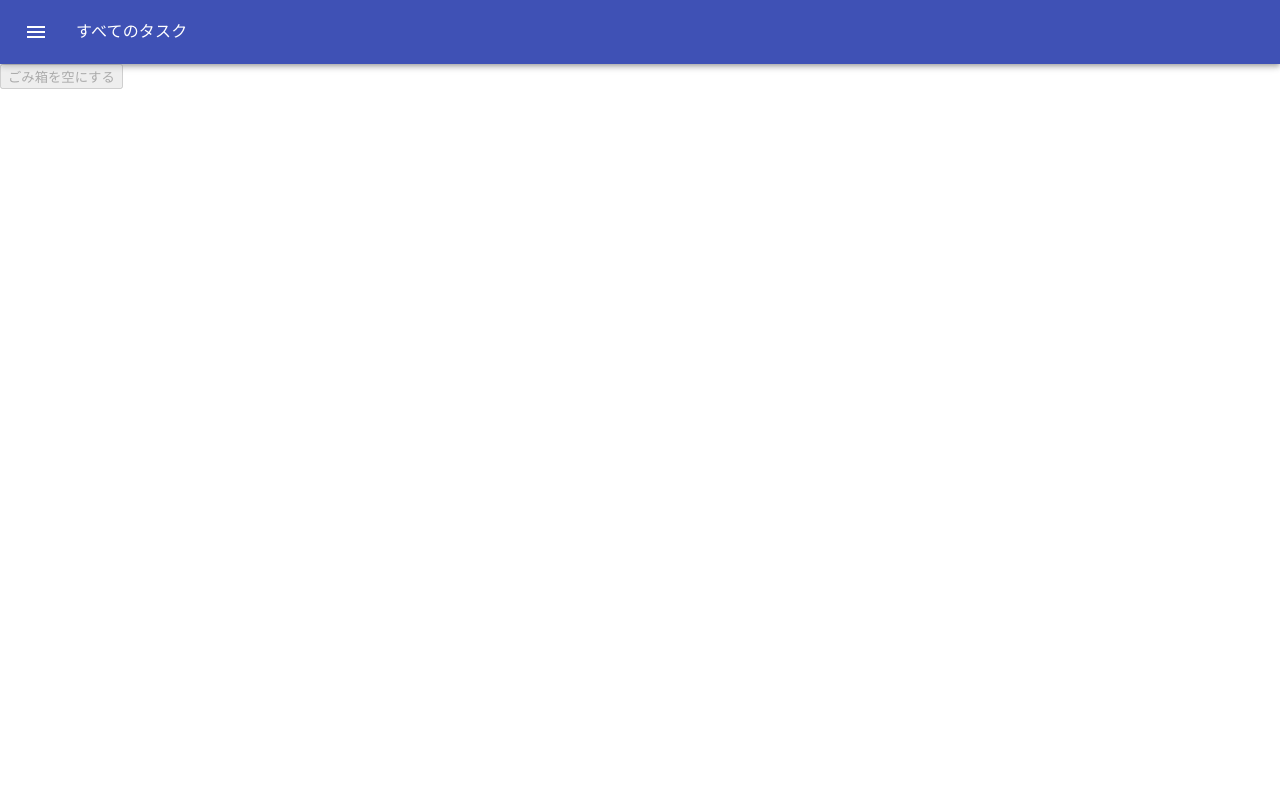
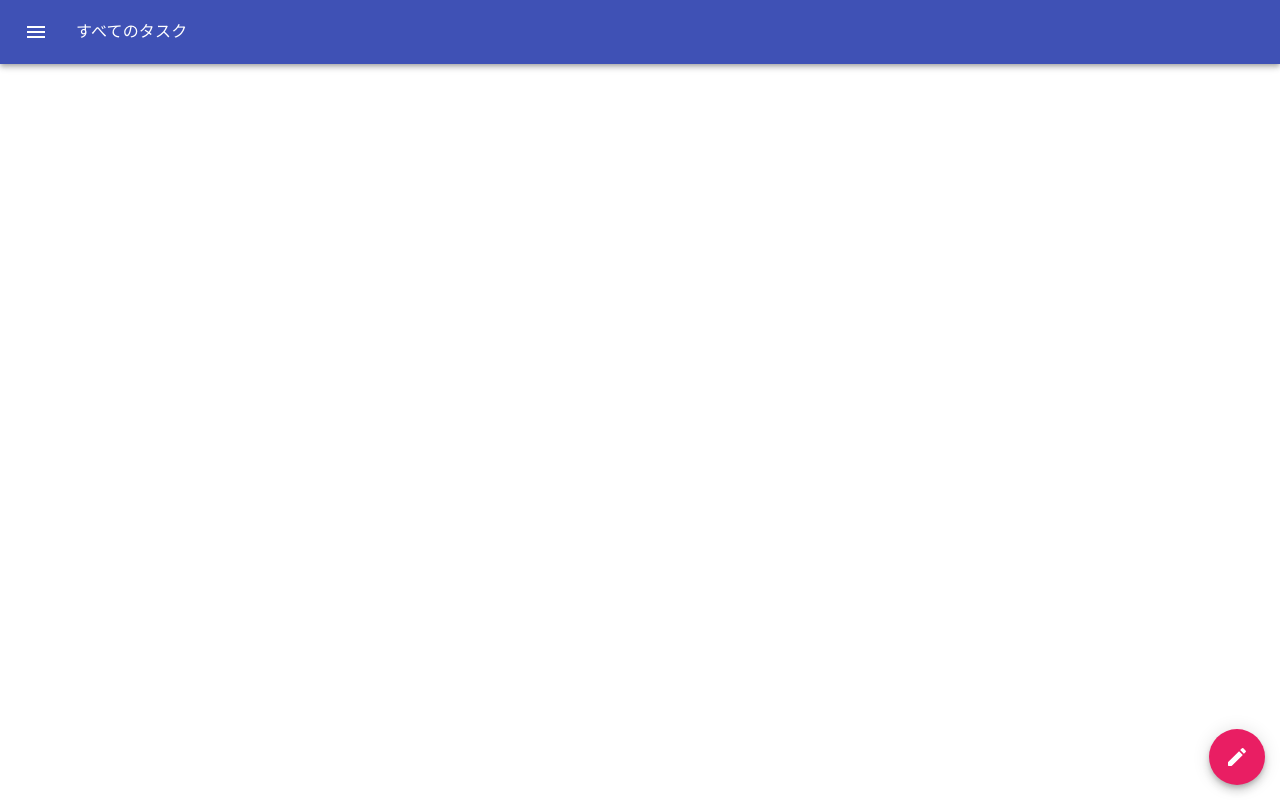
Before and after one commit to kitamuraDev/sample-todo-pwa-app, a React (Vite) app: page / in a window 1280 px wide. Built offline with nearby package versions, Linux system fonts and the light colour scheme.

Commit message:
:sparkles: ActionButtonを実装

```diff
--- /dev/null
+++ b/src/ActionButton.tsx
@@ -0,0 +1,52 @@
+/* eslint-disable react/jsx-no-useless-fragment */
+import { FC, memo } from 'react';
+
+import CreateIcon from '@mui/icons-material/CreateRounded';
+import DeleteIcon from '@mui/icons-material/DeleteRounded';
+import Fab from '@mui/material/Fab';
+import { styled } from '@mui/material/styles';
+
+const FabButton = styled(Fab)({
+  position: 'fixed',
+  right: 15,
+  bottom: 15,
+});
+
+type Props = {
+  todos: Todo[];
+  filter: Filter;
+  alertOpened: boolean;
+  formDialogOpened: boolean;
+  onToggleAlert: () => void;
+  onToggleFormDialog: () => void;
+};
+
+const ActionButton: FC<Props> = memo((props) => {
+  const removed = props.todos.filter((todo) => todo.removed).length === 0;
+
+  return (
+    <>
+      {props.filter === 'removed' ? (
+        <FabButton
+          aria-label='delete-button'
+          color='secondary'
+          onClick={props.onToggleAlert}
+          disabled={removed || props.alertOpened}
+        >
+          <DeleteIcon />
+        </FabButton>
+      ) : (
+        <FabButton
+          aria-label='add-button'
+          color='secondary'
+          onClick={props.onToggleFormDialog}
+          disabled={props.filter === 'checked' || props.formDialogOpened}
+        >
+          <CreateIcon />
+        </FabButton>
+      )}
+    </>
+  );
+});
+
+export default ActionButton;
--- a/src/App.tsx
+++ b/src/App.tsx
@@ -1,5 +1,6 @@
 import { FC, useCallback, useRef, useState } from 'react';
 
+import ActionButton from './ActionButton';
 import AlertDialog from './AlertDialog';
 import FormDialog from './FormDialog';
 import QRcode from './QRcode';
@@ -18,10 +19,7 @@ const App: FC = () => {
 
   const onToggleDrawer = () => setDrawerOpened(!drawerOpened);
   const onToggleQR = () => setQROpened(!QROpened);
-  const onToggleFormDialog = () => {
-    setFormDialogOpened(!formDialogOpened);
-    input.current!.value = '';
-  };
+  const onToggleFormDialog = () => setFormDialogOpened(!formDialogOpened);
   const onToggleAlert = () => setAlertOpened(!alertOpened);
 
   const handleOnSort = (filterFlag: Filter) => {
@@ -111,13 +109,6 @@ const App: FC = () => {
         handleOnSort={handleOnSort}
       />
       <QRcode open={QROpened} onToggleQR={onToggleQR} />
-      <button
-        type='button'
-        onClick={() => handleOnEmpty()}
-        disabled={todos.filter((todo) => todo.removed).length === 0}
-      >
-        ごみ箱を空にする
-      </button>
       <FormDialog
         input={input}
         handleOnSubmit={handleOnSubmit}
@@ -136,6 +127,14 @@ const App: FC = () => {
         handleOnEdit={handleOnEdit}
         handleOnRemove={handleOnRemove}
       />
+      <ActionButton
+        todos={todos}
+        filter={filter}
+        alertOpened={alertOpened}
+        formDialogOpened={formDialogOpened}
+        onToggleAlert={onToggleAlert}
+        onToggleFormDialog={onToggleFormDialog}
+      />
     </>
   );
 };
```
